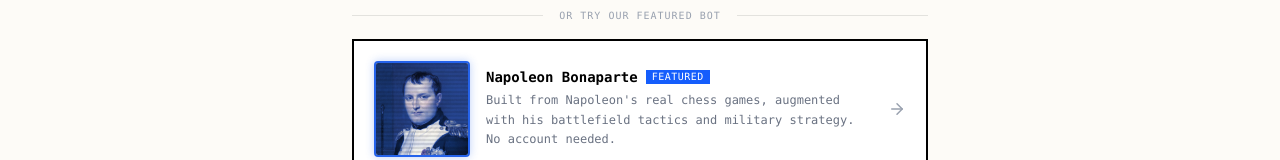
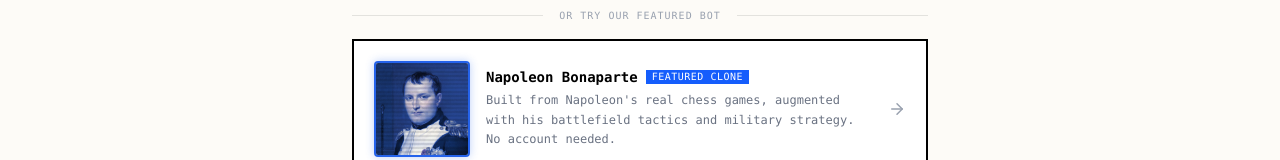
Before and after one commit to Mackelliot/chess-yourself, a Next.js app: page / in a window 1280 px wide. Shown: the part 746-906 px from the top of the page. Built offline with nearby package versions, Linux system fonts and the light colour scheme.

Commit message:
Update page.js

```diff
--- a/app/page.js
+++ b/app/page.js
@@ -1465,7 +1465,7 @@ export default function Home() {
                 <div className="flex-1 min-w-0">
                   <div className="flex items-center gap-2 mb-1">
                     <span className="font-mono text-sm font-bold">Napoleon Bonaparte</span>
-                    <span className="font-mono text-[10px] bg-blue-600 text-white px-1.5 py-0.5 uppercase tracking-wider leading-none">Featured</span>
+                    <span className="font-mono text-[10px] bg-blue-600 text-white px-1.5 py-0.5 uppercase tracking-wider leading-none">Featured Clone</span>
                   </div>
                   <p className="font-mono text-xs text-gray-500 leading-relaxed">
                     Built from Napoleon's real chess games, augmented with his battlefield tactics and military strategy. No account needed.
```
